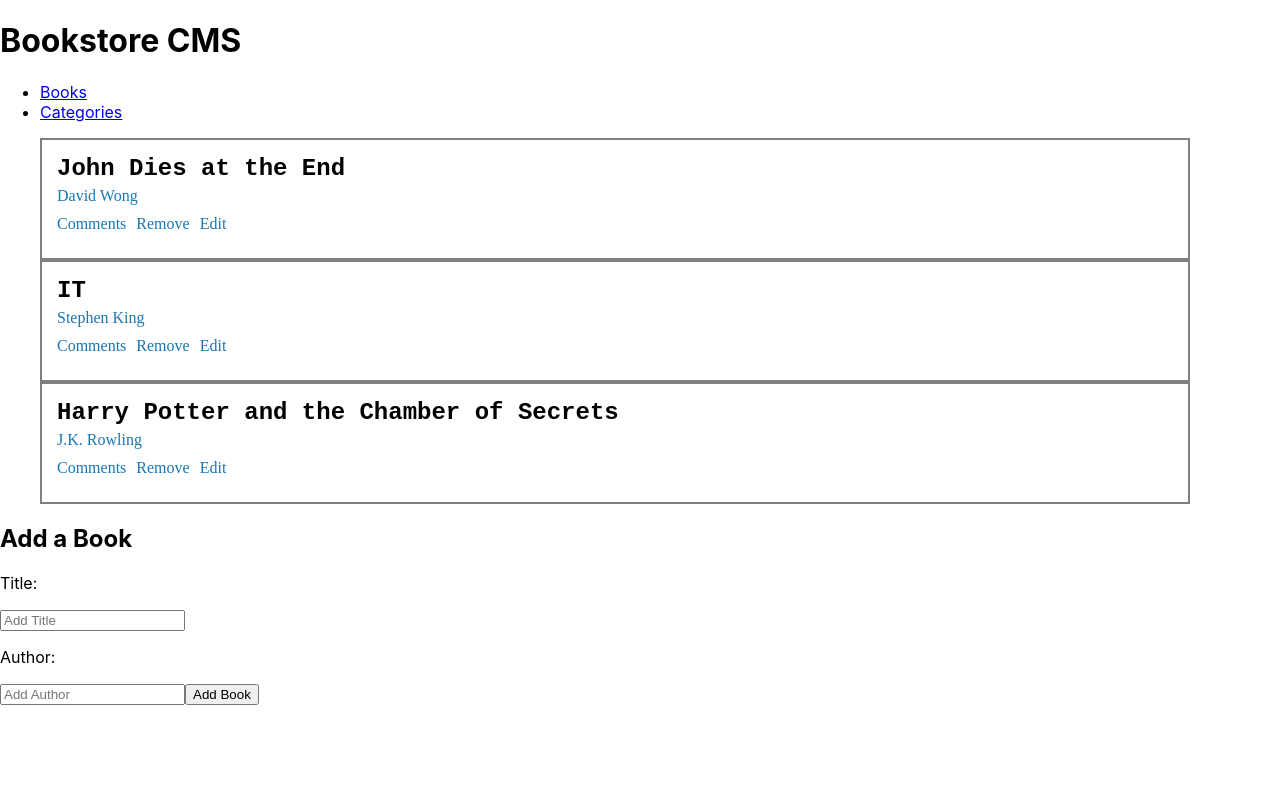
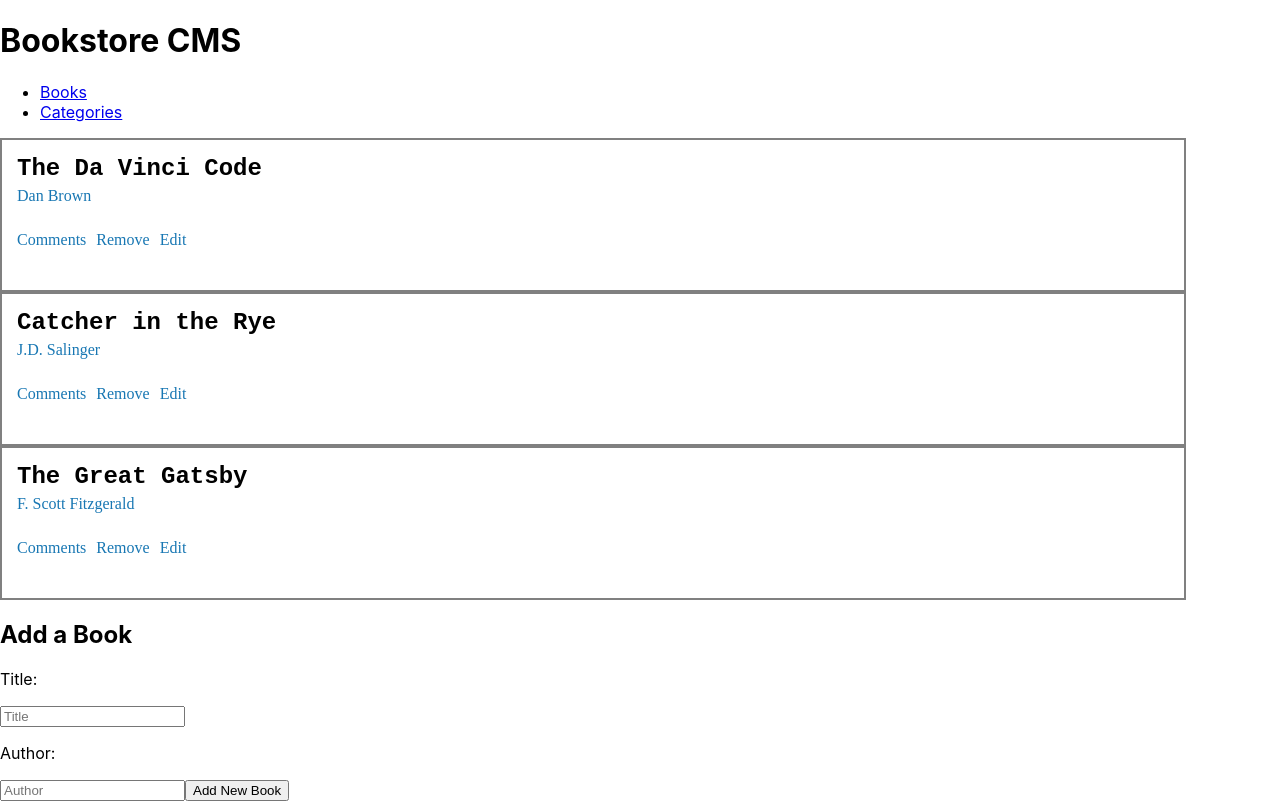
Before and after one commit to alexpuente0/bookstore-react, a React (Create React App) app: page / in a window 1280 px wide. Built offline with nearby package versions, Linux system fonts and the light colour scheme.

Commit message:
Made Add and Remove buttons Functional

```diff
--- a/package.json
+++ b/package.json
@@ -3,6 +3,7 @@
   "version": "0.1.0",
   "private": true,
   "dependencies": {
+    "@reduxjs/toolkit": "^1.8.2",
     "@testing-library/jest-dom": "^5.16.4",
     "@testing-library/react": "^13.3.0",
     "@testing-library/user-event": "^13.5.0",
@@ -12,6 +13,7 @@
     "react-redux": "^8.0.2",
     "react-router-dom": "^6.3.0",
     "react-scripts": "5.0.1",
+    "redux": "^4.2.0",
     "uuid": "^8.3.2",
     "web-vitals": "^2.1.4"
   },
--- a/src/App.js
+++ b/src/App.js
@@ -1,18 +1,23 @@
 import React from 'react';
 import { BrowserRouter, Route, Routes } from 'react-router-dom';
+import { Provider } from 'react-redux';
 import BookContainer from './components/bookContainer';
 import './index.css';
 import Navbar from './components/navBar';
 import Categories from './pages/categories';
 
+import store from './redux/configureStore';
+
 const App = () => (
   <>
     <BrowserRouter>
-      <Navbar />
-      <Routes>
-        <Route path="/" element={<BookContainer />} />
-        <Route path="/categories" element={<Categories />} />
-      </Routes>
+      <Provider store={store}>
+        <Navbar />
+        <Routes>
+          <Route path="/" element={<BookContainer />} />
+          <Route path="/categories" element={<Categories />} />
+        </Routes>
+      </Provider>
     </BrowserRouter>
   </>
 );
--- a/src/components/addBook.js
+++ b/src/components/addBook.js
@@ -1,14 +1,29 @@
-const AddBook = () => (
+import { useDispatch } from 'react-redux';
+import { addBook } from '../redux/books/books';
+
+const AddBook = () => {
+  const dispatch = useDispatch();
+
+  const handleSubmit = (e) => {
+    e.preventDefault();
+    const { target } = e;
+    const title = target.title.value;
+    const author = target.author.value;
+    dispatch(addBook({ title, author }));
+  };
+
+  return (
     <div>
-    <form>
+      <form onSubmit={handleSubmit}>
         <h2>Add a Book</h2>
         <p>Title:</p>
-      <input type="text" id="title" placeholder="Add Title" />
+        <input type="text" id="title" placeholder="Title" required />
         <p>Author:</p>
-      <input type="text" id="Author" placeholder="Add Author" />
-      <button type="submit">Add Book</button>
+        <input type="text" id="author" placeholder="Author" required />
+        <button type="submit">Add New Book</button>
       </form>
     </div>
   );
+};
 
 export default AddBook;
--- a/src/components/book.js
+++ b/src/components/book.js
@@ -1,12 +1,17 @@
 import React from 'react';
 import PropTypes from 'prop-types';
 import './book.css';
+import { useDispatch } from 'react-redux';
+import { deleteBook } from '../redux/books/books';
 
-const Book = ({ title, author }) => (
+const Book = (props) => {
+  const dispatch = useDispatch();
+  const { book } = props;
+  return (
     <li className="main-book-container">
       <div className="everyBook">
-      <span className="sptitle">{title}</span>
-      <span className="spauthor">{author}</span>
+        <span className="sptitle">{book.title}</span>
+        <span className="spauthor">{book.author}</span>
         <ul className="btncont">
           <li>
             <button type="button" className="bookbtn">
@@ -14,7 +19,11 @@
             </button>
           </li>
           <li>
-          <button type="button" className="bookbtn">
+            <button
+              type="button"
+              className="bookbtn"
+              onClick={() => dispatch(deleteBook(book.id))}
+            >
               Remove
             </button>
           </li>
@@ -27,10 +36,14 @@
       </div>
     </li>
   );
+};
 
 export default Book;
 
 Book.propTypes = {
+  book: PropTypes.shape({
+    id: PropTypes.string.isRequired,
     title: PropTypes.string.isRequired,
     author: PropTypes.string.isRequired,
+  }).isRequired,
 };
--- a/src/components/bookList.js
+++ b/src/components/bookList.js
@@ -1,31 +1,14 @@
+import { useSelector } from 'react-redux';
 import Book from './book';
 
 const BookList = () => {
-  const books = [
-    {
-      id: 1,
-      title: 'John Dies at the End',
-      author: 'David Wong',
-    },
-    {
-      id: 2,
-      title: 'IT',
-      author: 'Stephen King',
-    },
-    {
-      id: 3,
-      title: 'Harry Potter and the Chamber of Secrets',
-      author: 'J.K. Rowling',
-    },
-  ];
+  const books = useSelector((state) => state.books);
   return (
-    <main>
-      <ul>
-        {books.map(({ id, title, author }) => (
-          <Book key={id} title={title} author={author} />
-        ))}
-      </ul>
-    </main>
+    <div className="book-list">
+      {books.map((book) => (
+        <Book key={book.id} book={book} />
+      ))}
+    </div>
   );
 };
 
--- a/src/pages/categories.js
+++ b/src/pages/categories.js
@@ -1,8 +1,19 @@
-const Categories = () => (
-  <div>
-    <h1>This is the Categories Page</h1>
-    <button type="button">Check status</button>
-  </div>
-);
+import { useDispatch, useSelector } from 'react-redux';
+import { checkStatus } from '../redux/categories/categories';
+
+const Categories = () => {
+  const dispatch = useDispatch();
+  const categories = useSelector((state) => state.categories);
+
+  return (
+    <div>
+      <h1>This is the Categories Page</h1>
+      <h2>{categories}</h2>
+      <button onClick={() => dispatch(checkStatus())} type="button">
+        Check status
+      </button>
+    </div>
+  );
+};
 
 export default Categories;
--- a/src/redux/books/books.js
+++ b/src/redux/books/books.js
@@ -3,24 +3,28 @@
 const ADD_BOOK = 'bookstore-react/book/ADD_BOOK';
 const DELETE_BOOK = 'bookstore-react/book/DELETE_BOOK';
 
-const initialState = [];
+const initialState = [
+  { title: 'The Da Vinci Code', author: 'Dan Brown', id: uuidv4() },
+  { title: 'Catcher in the Rye', author: 'J.D. Salinger', id: uuidv4() },
+  { title: 'The Great Gatsby', author: 'F. Scott Fitzgerald', id: uuidv4() },
+];
 
 export default function reducer(state = initialState, action = {}) {
   switch (action.type) {
     case ADD_BOOK:
       return [...state, action.data];
     case DELETE_BOOK:
-      return state.filter((book) => book.id !== action.data.id);
+      return state.filter((book) => book.id !== action.id);
     default:
       return state;
   }
 }
 
-export function addBook(title = '', author = '') {
+export function addBook(book) {
   const id = uuidv4();
   return {
     type: ADD_BOOK,
-    data: { title, author, id },
+    data: { ...book, id },
   };
 }
 
--- a/src/redux/configureStore.js
+++ b/src/redux/configureStore.js
@@ -3,8 +3,8 @@
 import categoryReducer from './categories/categories';
 
 const rootReducer = combineReducers({
-  bookReducer,
-  categoryReducer,
+  books: bookReducer,
+  categories: categoryReducer,
 });
 
 const store = createStore(rootReducer);
```
Also changed, not shown: 1 other file (tests, documents, lock files or other folders). Lines whose indentation alone changed are shown as unchanged.
